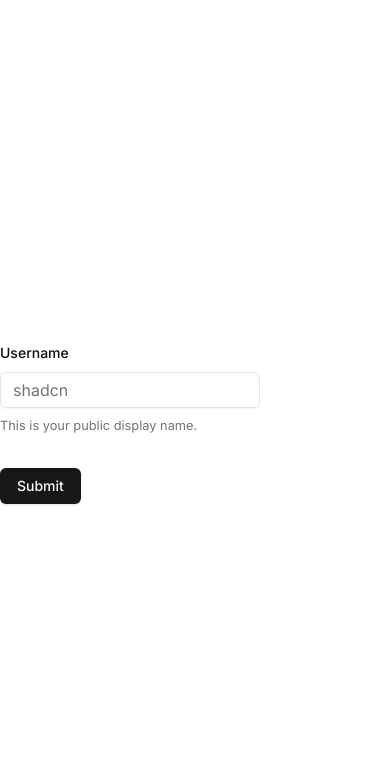
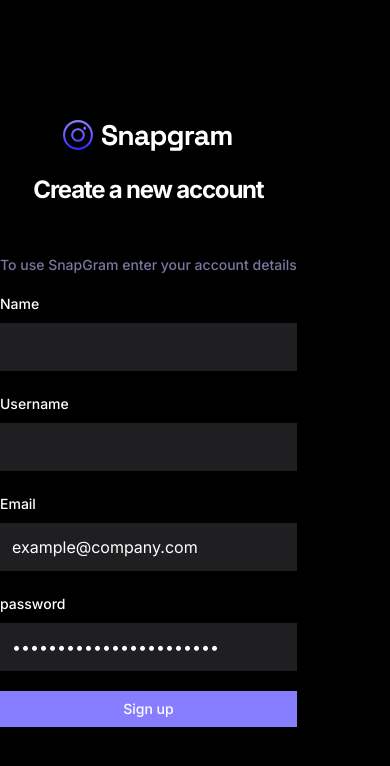
Before and after one commit to cheetah-codes/Picgram, a React (Vite) app: page /sign-up in a window 390 px wide. Shown: the top 766 px of the page. Built offline with nearby package versions, Linux system fonts and the light colour scheme.

Commit message:
Authentication setup

```diff
--- a/src/_auth/forms/SignupForm.tsx
+++ b/src/_auth/forms/SignupForm.tsx
@@ -13,31 +13,63 @@
   FormMessage,
 } from "@/components/ui/form";
 import { Input } from "@/components/ui/input";
-
-const formSchema = z.object({
-  username: z.string().min(2).max(50),
-});
+import { SignUpValidation } from "@/lib/validation";
+import Loader from "@/components/shared/Loader";
 
 const SignupForm = () => {
+  const isLoading = false;
   // 1. Define your form.
-  const form = useForm<z.infer<typeof formSchema>>({
-    resolver: zodResolver(formSchema),
+  const form = useForm<z.infer<typeof SignUpValidation>>({
+    resolver: zodResolver(SignUpValidation),
     defaultValues: {
+      name: "",
       username: "",
+      email: "example@company.com",
+      password: "type your password here",
     },
   });
 
   // 2. Define a submit handler.
-  function onSubmit(values: z.infer<typeof formSchema>) {
+  function onSubmit(values: z.infer<typeof SignUpValidation>) {
     // Do something with the form values.
     // ✅ This will be type-safe and validated.
     console.log(values);
   }
 
   return (
-    <div>
-      <Form {...form}>
-        <form onSubmit={form.handleSubmit(onSubmit)} className="space-y-8">
+    <Form {...form}>
+      <div className="sm:w-420 flex-center flex-col">
+        <img src="/assets/images/logo.svg" alt="logo" />
+
+        <h2 className="h3-bold md:h2-bold pt-5 sm:pt-12">
+          Create a new account
+        </h2>
+
+        <p className="text-light-3 small-medium md:base-regular mt-12">
+          To use SnapGram enter your account details
+        </p>
+
+        <form
+          onSubmit={form.handleSubmit(onSubmit)}
+          className="flex flex-col gap-5 w-full mt-4"
+        >
+          <FormField
+            control={form.control}
+            name="name"
+            render={({ field }) => (
+              <FormItem>
+                <FormLabel>Name</FormLabel>
+                <FormControl>
+                  <Input type="text" className="shad-input" {...field} />
+                </FormControl>
+
+                <FormMessage />
+              </FormItem>
+            )}
+          />
+
+          {/* username section */}
+
           <FormField
             control={form.control}
             name="username"
@@ -45,19 +77,64 @@
               <FormItem>
                 <FormLabel>Username</FormLabel>
                 <FormControl>
-                  <Input placeholder="shadcn" {...field} />
+                  <Input type="text" className="shad-input" {...field} />
                 </FormControl>
-                <FormDescription>
-                  This is your public display name.
-                </FormDescription>
+
                 <FormMessage />
               </FormItem>
             )}
           />
-          <Button type="submit">Submit</Button>
+
+          {/* email secction */}
+
+          <FormField
+            control={form.control}
+            name="email"
+            render={({ field }) => (
+              <FormItem>
+                <FormLabel>Email</FormLabel>
+                <FormControl>
+                  <Input type="email" className="shad-input" {...field} />
+                </FormControl>
+
+                <FormMessage />
+              </FormItem>
+            )}
+          />
+
+          {/* password sectioin  */}
+
+          <FormField
+            control={form.control}
+            name="password"
+            render={({ field }) => (
+              <FormItem>
+                <FormLabel>password</FormLabel>
+                <FormControl>
+                  <Input type="password" className="shad-input" {...field} />
+                </FormControl>
+                {/* <FormDescription>
+                  This is your public display name.
+                </FormDescription> */}
+                <FormMessage />
+              </FormItem>
+            )}
+          />
+
+          <Button type="submit" className="shad-button_primary">
+            {isLoading ? (
+              <div className="flex-center gap-2">
+                {" "}
+                <Loader />
+                loading...
+              </div>
+            ) : (
+              "Sign up"
+            )}
+          </Button>
         </form>
-      </Form>
-    </div>
+      </div>
+    </Form>
   );
 };
 
--- /dev/null
+++ b/src/components/shared/Loader.tsx
@@ -0,0 +1,11 @@
+import React from "react";
+
+const Loader = () => {
+  return (
+    <div className="flex-center w-full">
+      <img src="/assets/icons/loader.svg" alt="loader" width={24} height={24} />
+    </div>
+  );
+};
+
+export default Loader;
--- a/src/globals.css
+++ b/src/globals.css
@@ -3,7 +3,6 @@
 @tailwind base;
 @tailwind components;
 @tailwind utilities;
-/* @import "tailwindcss"; */
 
 @layer base {
   * {
@@ -12,59 +11,6 @@
 
   body {
     @apply bg-dark-1 text-white min-h-screen font-inter;
-  }
-  :root {
-    --background: 0 0% 100%;
-    --foreground: 0 0% 3.9%;
-    --card: 0 0% 100%;
-    --card-foreground: 0 0% 3.9%;
-    --popover: 0 0% 100%;
-    --popover-foreground: 0 0% 3.9%;
-    --primary: 0 0% 9%;
-    --primary-foreground: 0 0% 98%;
-    --secondary: 0 0% 96.1%;
-    --secondary-foreground: 0 0% 9%;
-    --muted: 0 0% 96.1%;
-    --muted-foreground: 0 0% 45.1%;
-    --accent: 0 0% 96.1%;
-    --accent-foreground: 0 0% 9%;
-    --destructive: 0 84.2% 60.2%;
-    --destructive-foreground: 0 0% 98%;
-    --border: 0 0% 89.8%;
-    --input: 0 0% 89.8%;
-    --ring: 0 0% 3.9%;
-    --chart-1: 12 76% 61%;
-    --chart-2: 173 58% 39%;
-    --chart-3: 197 37% 24%;
-    --chart-4: 43 74% 66%;
-    --chart-5: 27 87% 67%;
-    --radius: 0.5rem;
-  }
-  .dark {
-    --background: 0 0% 3.9%;
-    --foreground: 0 0% 98%;
-    --card: 0 0% 3.9%;
-    --card-foreground: 0 0% 98%;
-    --popover: 0 0% 3.9%;
-    --popover-foreground: 0 0% 98%;
-    --primary: 0 0% 98%;
-    --primary-foreground: 0 0% 9%;
-    --secondary: 0 0% 14.9%;
-    --secondary-foreground: 0 0% 98%;
-    --muted: 0 0% 14.9%;
-    --muted-foreground: 0 0% 63.9%;
-    --accent: 0 0% 14.9%;
-    --accent-foreground: 0 0% 98%;
-    --destructive: 0 62.8% 30.6%;
-    --destructive-foreground: 0 0% 98%;
-    --border: 0 0% 14.9%;
-    --input: 0 0% 14.9%;
-    --ring: 0 0% 83.1%;
-    --chart-1: 220 70% 50%;
-    --chart-2: 160 60% 45%;
-    --chart-3: 30 80% 55%;
-    --chart-4: 280 65% 60%;
-    --chart-5: 340 75% 55%;
   }
 }
 
@@ -332,14 +278,3 @@
     @apply flex gap-4 items-center justify-start hover:bg-transparent hover:text-white !important;
   }
 }
-
-
-
-@layer base {
-  * {
-    @apply border-border;
-  }
-  body {
-    @apply bg-background text-foreground;
-  }
-}
--- /dev/null
+++ b/src/lib/validation/index.ts
@@ -0,0 +1,10 @@
+import * as z from "zod";
+
+export const SignUpValidation = z.object({
+  name: z.string().min(2, { message: "Too short" }),
+  username: z.string().min(2, { message: "Too short" }),
+  email: z.string().email(),
+  password: z
+    .string()
+    .min(8, { message: "Password must be at least 8 characters" }),
+});
```
